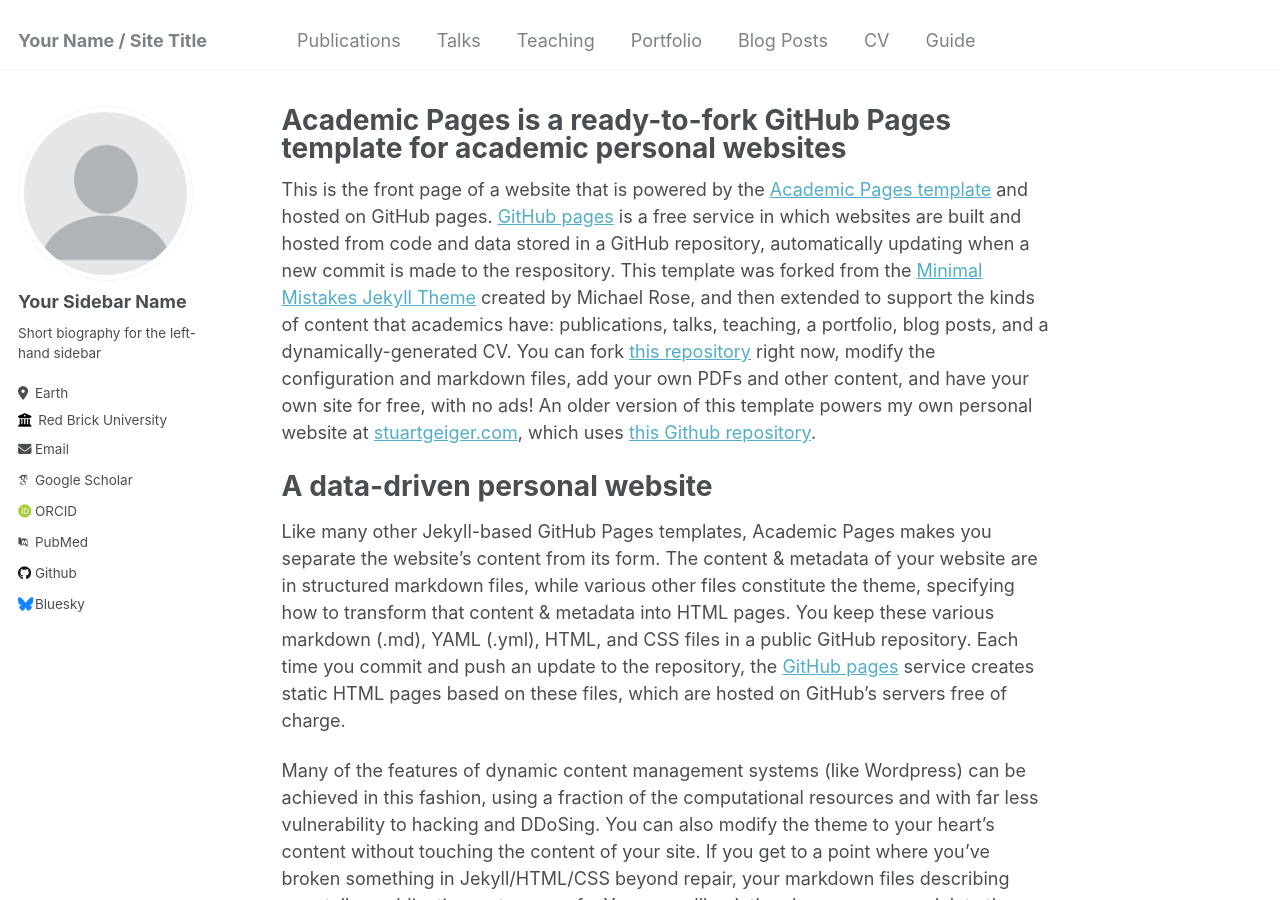
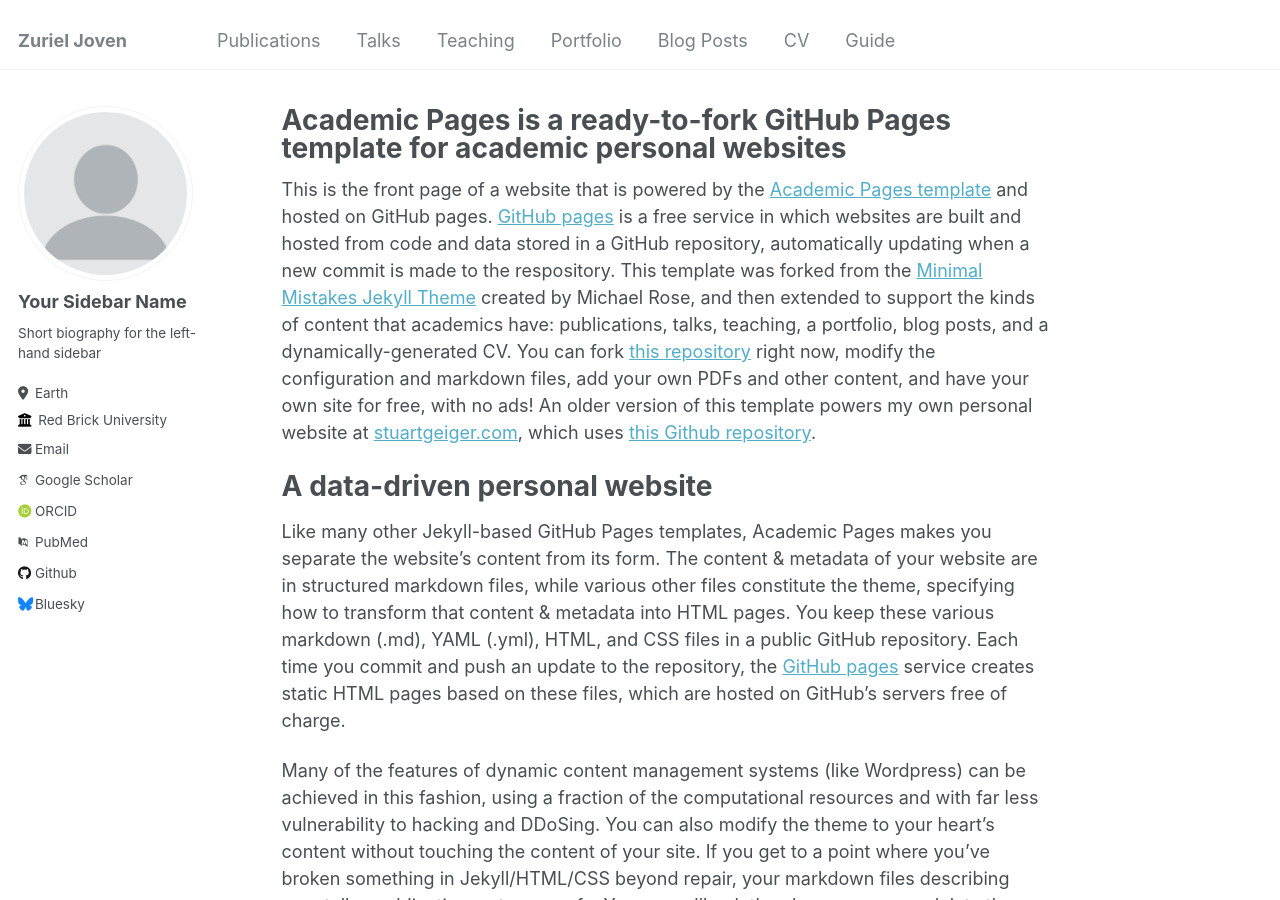
Before and after one commit to zurieljoven/zurieljoven.github.io, a Jekyll site: the page built from _pages/about.md, in a window 1280 px wide and 900 px high. Built offline with Jekyll 4.4.1, drawn with Linux system fonts in a browser that asks for light colours; some web fonts are replaced.

Commit message:
update title

```diff
--- a/_config.yml
+++ b/_config.yml
@@ -8,7 +8,7 @@
 
 # Basic Site Settings
 locale                   : "en-US"
-title                    : "Your Name / Site Title"
+title                    : "Zuriel Joven"
 title_separator          : "-"
 name                     : &name "Your Name"
 description              : &description "personal description"
```
